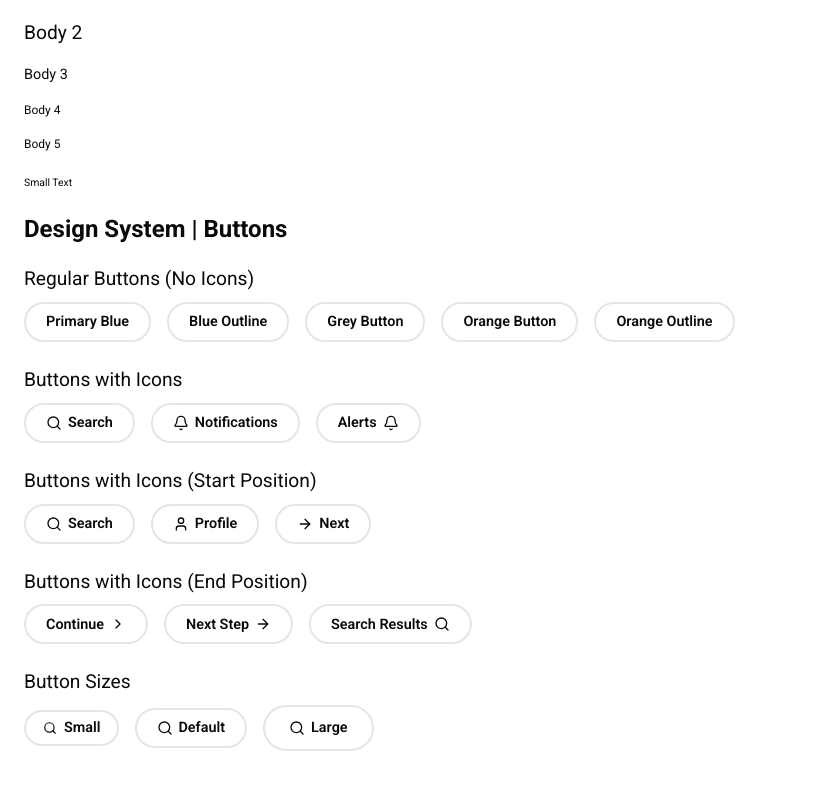
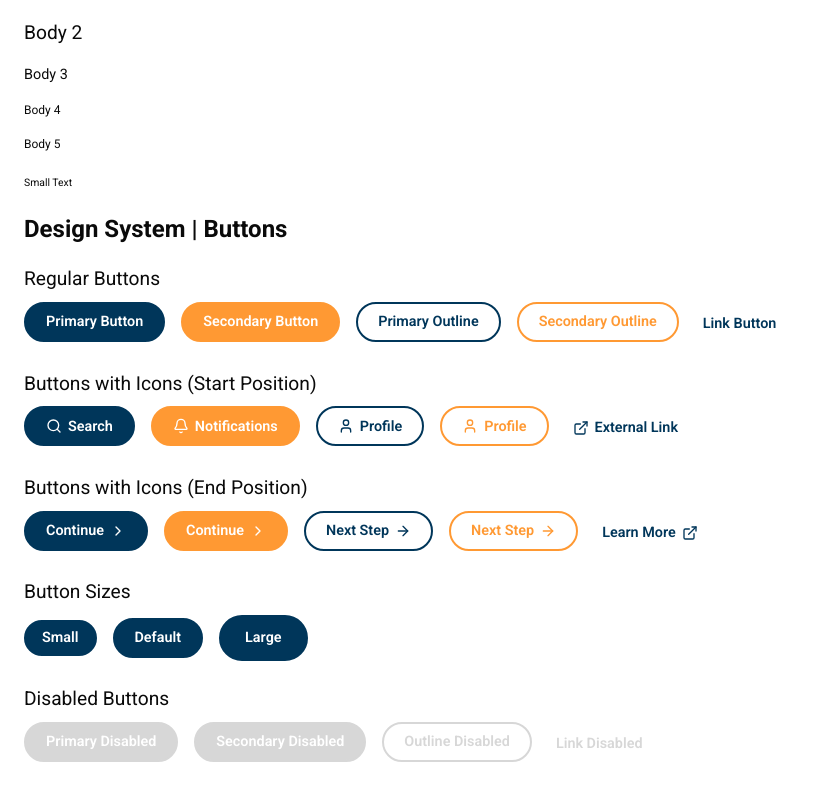
Before and after one commit to Rencanakan-id/rencanakan-talent_pool-frontend, a React (Vite) app: page /design in a window 1280 px wide. Shown: the part 671-1460 px from the top of the page, without its empty margins (0-815 px from the left). Built offline with nearby package versions, Linux system fonts and the light colour scheme.

Commit message:
feat: add more button ui usage examples

```diff
--- a/src/modules/DesignSystemModule/index.tsx
+++ b/src/modules/DesignSystemModule/index.tsx
@@ -1,6 +1,6 @@
 import { Typography } from '@/components';
 import { Button } from '@/components';
-import { Search, ArrowRight, ChevronRight, User, Bell } from 'lucide-react'; // Import some icons for examples
+import { Search, ArrowRight, ChevronRight, User, Bell, ExternalLink } from 'lucide-react';
 
 export const DesignSystemModule = () => {
   return (
@@ -39,31 +39,14 @@ export const DesignSystemModule = () => {
       <div className="space-y-6">
         <div>
           <Typography variant="b2" className="mb-2">
-            Regular Buttons (No Icons)
+            Regular Buttons
           </Typography>
           <div className="flex flex-wrap gap-4">
-            <Button variant="button-blue">Primary Blue</Button>
-            <Button variant="button-blue-outline">Blue Outline</Button>
-            <Button variant="button-grey">Grey Button</Button>
-            <Button variant="button-orange">Orange Button</Button>
-            <Button variant="button-orange-outline">Orange Outline</Button>
-          </div>
-        </div>
-
-        <div>
-          <Typography variant="b2" className="mb-2">
-            Buttons with Icons
-          </Typography>
-          <div className="flex flex-wrap gap-4">
-            <Button variant="button-blue" icon={<Search size={16} />}>
-              Search
-            </Button>
-            <Button variant="button-orange" icon={<Bell size={16} />}>
-              Notifications
-            </Button>
-            <Button variant="button-orange-outline" icon={<Bell size={16} />} iconPosition="end">
-              Alerts
-            </Button>
+            <Button variant="primary">Primary Button</Button>
+            <Button variant="secondary">Secondary Button</Button>
+            <Button variant="primary-outline">Primary Outline</Button>
+            <Button variant="secondary-outline">Secondary Outline</Button>
+            <Button variant="link">Link Button</Button>
           </div>
         </div>
 
@@ -72,14 +55,20 @@ export const DesignSystemModule = () => {
             Buttons with Icons (Start Position)
           </Typography>
           <div className="flex flex-wrap gap-4">
-            <Button variant="button-blue" icon={<Search size={16} />}>
+            <Button variant="primary" icon={<Search size={16} />}>
               Search
             </Button>
-            <Button variant="button-blue-outline" icon={<User size={16} />}>
+            <Button variant="secondary" icon={<Bell size={16} />}>
+              Notifications
+            </Button>
+            <Button variant="primary-outline" icon={<User size={16} />}>
               Profile
             </Button>
-            <Button variant="button-grey" icon={<ArrowRight size={16} />}>
-              Next
+            <Button variant="secondary-outline" icon={<User size={16} />}>
+              Profile
+            </Button>
+            <Button variant="link" icon={<ExternalLink size={16} />}>
+              External Link
             </Button>
           </div>
         </div>
@@ -89,18 +78,20 @@ export const DesignSystemModule = () => {
             Buttons with Icons (End Position)
           </Typography>
           <div className="flex flex-wrap gap-4">
-            <Button variant="button-blue" icon={<ChevronRight size={16} />} iconPosition="end">
+            <Button variant="primary" icon={<ChevronRight size={16} />} iconPosition="end">
               Continue
             </Button>
-            <Button
-              variant="button-blue-outline"
-              icon={<ArrowRight size={16} />}
-              iconPosition="end"
-            >
+            <Button variant="secondary" icon={<ChevronRight size={16} />} iconPosition="end">
+              Continue
+            </Button>
+            <Button variant="primary-outline" icon={<ArrowRight size={16} />} iconPosition="end">
               Next Step
             </Button>
-            <Button variant="button-grey" icon={<Search size={16} />} iconPosition="end">
-              Search Results
+            <Button variant="secondary-outline" icon={<ArrowRight size={16} />} iconPosition="end">
+              Next Step
+            </Button>
+            <Button variant="link" icon={<ExternalLink size={16} />} iconPosition="end">
+              Learn More
             </Button>
           </div>
         </div>
@@ -110,14 +101,32 @@ export const DesignSystemModule = () => {
             Button Sizes
           </Typography>
           <div className="flex flex-wrap items-center gap-4">
-            <Button variant="button-blue" size="sm" icon={<Search size={14} />}>
+            <Button variant="primary" size="sm">
               Small
             </Button>
-            <Button variant="button-blue" icon={<Search size={16} />}>
-              Default
+            <Button variant="primary">Default</Button>
+            <Button variant="primary" size="lg">
+              Large
             </Button>
-            <Button variant="button-blue" size="lg" icon={<Search size={18} />}>
-              Large
+          </div>
+        </div>
+
+        <div>
+          <Typography variant="b2" className="mb-2">
+            Disabled Buttons
+          </Typography>
+          <div className="flex flex-wrap gap-4">
+            <Button variant="primary" disabled>
+              Primary Disabled
+            </Button>
+            <Button variant="secondary" disabled>
+              Secondary Disabled
+            </Button>
+            <Button variant="primary-outline" disabled>
+              Outline Disabled
+            </Button>
+            <Button variant="link" disabled>
+              Link Disabled
             </Button>
           </div>
         </div>
```
